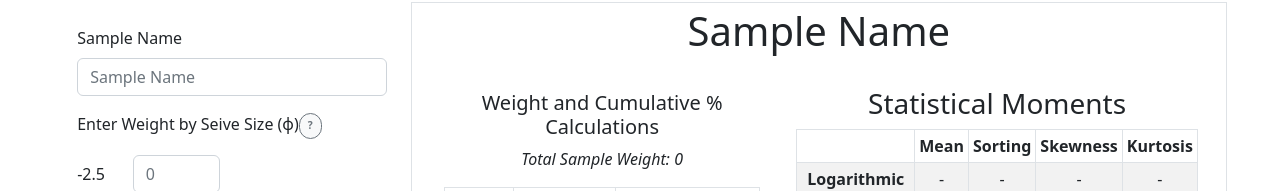
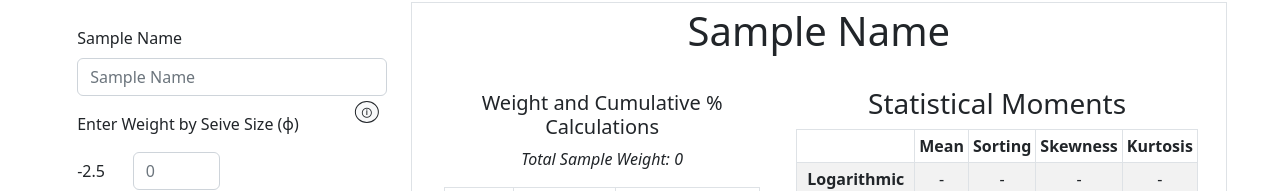
Before and after one commit to KCrandall6/grainsize-statisticalmoment-analysis, a React (Create React App) app: page / in a window 1280 px wide. Shown: the part 102-293 px from the top of the page. Built offline with nearby package versions, Linux system fonts and the light colour scheme; the HTML template or start-up script is replaced by a standard one.

Commit message:
additional styling to correct placement of info icon with newly added modal

```diff
--- a/src/pages/Home/components/DataEntry.jsx
+++ b/src/pages/Home/components/DataEntry.jsx
@@ -6,8 +6,16 @@ import Row from 'react-bootstrap/Row';
 
 import InfoModal from './InfoModal';
 
+import mmtophi from '../../../modal-photos/mmtophi.jpg'
+
 const DataEntry = ({phiData, phiSizes, setPhiData, dataSubmit, resetData, calculationsData, setCalculationsData}) => {
 
+
+  const phiInfoModal = {
+    "title": "Phi Size",
+    "content": "Grain size is often measured in mm, but in analysis, it can be converted to a phi scale where Φ = -log2 × grain size in mm.",
+    "image": mmtophi
+  }
 
   const onFormChange = (e) => {
     let phi = e.target.name;
@@ -27,13 +35,13 @@ const DataEntry = ({phiData, phiSizes, setPhiData, dataSubmit, resetData, calcul
   }
 
   return(
-    <div className='d-flex justify-content-center p-4' >
+    <div className='d-flex justify-content-center p-4 position-relative' >
       <Form>
         <Form.Group className="mb-3" controlId="formBasicEmail">
           <Form.Label>Sample Name</Form.Label>
           <Form.Control name="sampleName" onChange={onFormChange} type="email" placeholder="Sample Name" />
         </Form.Group>
-      <p>Enter Weight by Seive Size (ϕ)<InfoModal/></p>
+      <p>Enter Weight by Seive Size (ϕ)<InfoModal data={phiInfoModal}/></p>
 
         {phiSizes.map((size) => (
           <Form.Group key={size} as={Row} className="mb-3" controlId="formHorizontalEmail">
--- a/src/pages/Home/components/InfoModal.jsx
+++ b/src/pages/Home/components/InfoModal.jsx
@@ -1,23 +1,24 @@
 import React, { useState } from 'react';
-import { Modal, Button } from 'react-bootstrap';
+import { Modal, Button} from 'react-bootstrap';
 import './styles.css'
 
 
-const InfoModal = () => {
+const InfoModal = ({data}) => {
   const [show, setShow] = useState(false);
 
   return (
     <>
-      <Button className="rounded-pill bg-light" variant="outline-secondary" size="sm" onClick={() => setShow(true)}>
+      <Button className="rounded-circle text-dark bg-light position-absolute translate-middle badge" variant="outline-dark" size="sm" onClick={() => setShow(true)}>
         <i className="fas fa-info-circle"></i>
-        ?
+        &#9432;
       </Button>
 
       <Modal show={show} onHide={() => setShow(false)}>
         <Modal.Header closeButton>
-          <Modal.Title>Modal title</Modal.Title>
+          <Modal.Title>{data.title}</Modal.Title>
         </Modal.Header>
-        <Modal.Body>Modal content here</Modal.Body>
+        <Modal.Body>{data.content}</Modal.Body>
+        <Modal.Body>{data.image}</Modal.Body>
         <Modal.Footer>
           <Button variant="secondary" onClick={() => setShow(false)}>
             Close
--- a/src/pages/Home/components/Report.jsx
+++ b/src/pages/Home/components/Report.jsx
@@ -17,8 +17,8 @@ const Report = ({calculationsData}) => {
   const downloadPDF = () => {
     const div = document.querySelector("#div-to-download");
     const pdf = new jsPDF('p', 'in', 'letter');
-    html2canvas(div).then(canvas => {
-        pdf.addImage(canvas.toDataURL('image/png'), 'PNG', 0, 0);
+    html2canvas(div, {scale: 1}).then(canvas => {
+      pdf.addImage(canvas.toDataURL('image/png'), 'PNG', 0, 0);
       pdf.save(`${calculationsData.sampleName}.pdf`);
     });
   };
--- a/src/pages/Home/components/styles.css
+++ b/src/pages/Home/components/styles.css
@@ -1,5 +1,6 @@
 .btn-sm {
-  font-size: 0.65rem !important;
+  font-size: 0.6rem !important;
   font-weight: bold;
-  offset-anchor: right top;
+  height: 22px;
+  right: 20px;
 }
```
Also changed, not shown: src/modal-photos/mmtophi.jpg (added).
